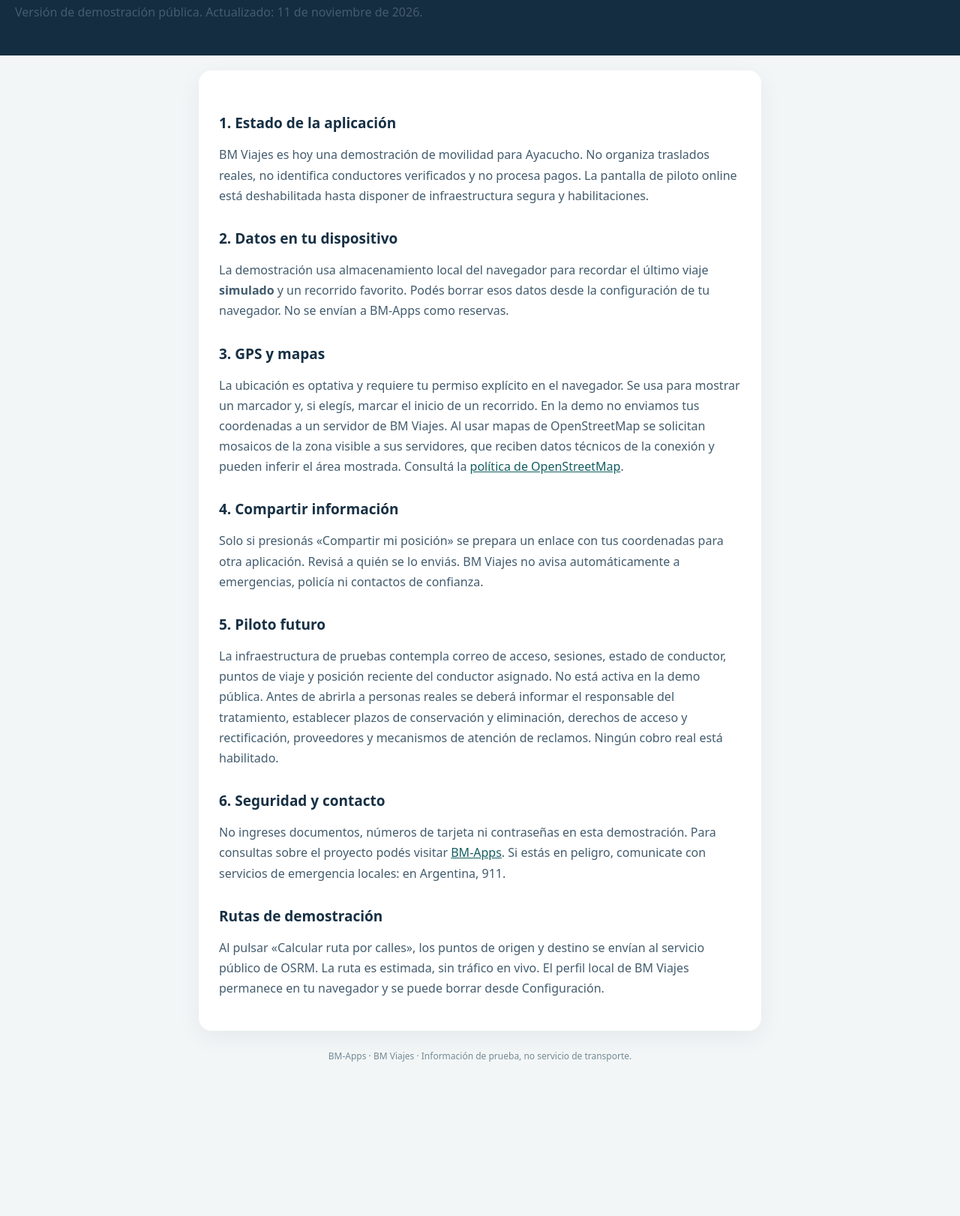
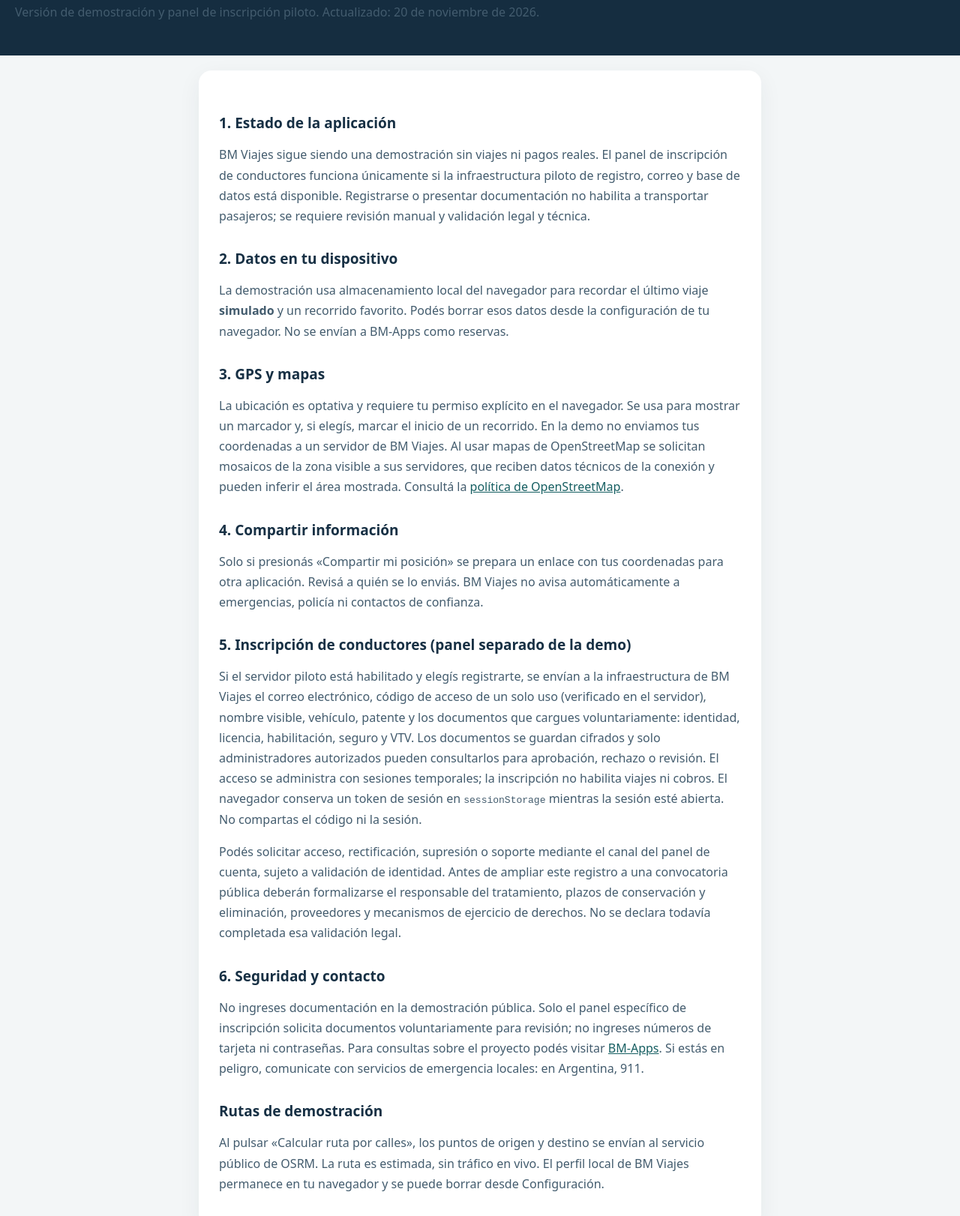
Before and after one commit to fernandomembrilla53-dot/Ver-en-mi-, a plain HTML site: page bm-viajes/privacidad.html in a window 1280 px wide. Shown: the part 128-1750 px from the top of the page at 75% size. Before the commit the page ends 1570 px from the top, so only its background shows below. Drawn offline with Linux system fonts and the light colour scheme.

Commit message:
BM Viajes: disclose pilot driver enrollment data, consent and privacy limits

```diff
--- a/bm-viajes/privacidad.html
+++ b/bm-viajes/privacidad.html
@@ -1,12 +1,12 @@
 <!doctype html><html lang="es-AR"><head><meta charset="utf-8"><meta name="viewport" content="width=device-width,initial-scale=1">
 <meta name="theme-color" content="#142c40"><link rel="icon" href="./icon.svg"><title>Privacidad | BM Viajes</title>
 <style>:root{font-family:system-ui,-apple-system,Segoe UI,sans-serif;color:#173044;background:#f3f6f7}body{margin:0}header{background:#152d40;color:white;padding:28px 20px}header a{color:#ffcd72}main{max-width:750px;margin:20px auto;padding:0 18px}article{background:white;padding:27px;border-radius:17px;box-shadow:0 9px 30px #152d4010}h1{font-size:30px}h2{font-size:19px;margin-top:30px}p,li{line-height:1.7;color:#435c6e}a{color:#155e61}footer{text-align:center;font-size:12px;color:#738994;margin:25px}</style>
-</head><body><header><a href="./">Volver a BM Viajes</a><h1>Privacidad de BM Viajes</h1><p>Versión de demostración pública. Actualizado: 11 de noviembre de 2026.</p></header>
+</head><body><header><a href="./">Volver a BM Viajes</a><h1>Privacidad de BM Viajes</h1><p>Versión de demostración y panel de inscripción piloto. Actualizado: 20 de noviembre de 2026.</p></header>
 <main><article>
-<h2>1. Estado de la aplicación</h2><p>BM Viajes es hoy una demostración de movilidad para Ayacucho. No organiza traslados reales, no identifica conductores verificados y no procesa pagos. La pantalla de piloto online está deshabilitada hasta disponer de infraestructura segura y habilitaciones.</p>
+<h2>1. Estado de la aplicación</h2><p>BM Viajes sigue siendo una demostración sin viajes ni pagos reales. El panel de inscripción de conductores funciona únicamente si la infraestructura piloto de registro, correo y base de datos está disponible. Registrarse o presentar documentación no habilita a transportar pasajeros; se requiere revisión manual y validación legal y técnica.</p>
 <h2>2. Datos en tu dispositivo</h2><p>La demostración usa almacenamiento local del navegador para recordar el último viaje <strong>simulado</strong> y un recorrido favorito. Podés borrar esos datos desde la configuración de tu navegador. No se envían a BM-Apps como reservas.</p>
 <h2>3. GPS y mapas</h2><p>La ubicación es optativa y requiere tu permiso explícito en el navegador. Se usa para mostrar un marcador y, si elegís, marcar el inicio de un recorrido. En la demo no enviamos tus coordenadas a un servidor de BM Viajes. Al usar mapas de OpenStreetMap se solicitan mosaicos de la zona visible a sus servidores, que reciben datos técnicos de la conexión y pueden inferir el área mostrada. Consultá la <a href="https://osmfoundation.org/wiki/Privacy_Policy" rel="noopener noreferrer" target="_blank">política de OpenStreetMap</a>.</p>
 <h2>4. Compartir información</h2><p>Solo si presionás «Compartir mi posición» se prepara un enlace con tus coordenadas para otra aplicación. Revisá a quién se lo enviás. BM Viajes no avisa automáticamente a emergencias, policía ni contactos de confianza.</p>
-<h2>5. Piloto futuro</h2><p>La infraestructura de pruebas contempla correo de acceso, sesiones, estado de conductor, puntos de viaje y posición reciente del conductor asignado. No está activa en la demo pública. Antes de abrirla a personas reales se deberá informar el responsable del tratamiento, establecer plazos de conservación y eliminación, derechos de acceso y rectificación, proveedores y mecanismos de atención de reclamos. Ningún cobro real está habilitado.</p>
-<h2>6. Seguridad y contacto</h2><p>No ingreses documentos, números de tarjeta ni contraseñas en esta demostración. Para consultas sobre el proyecto podés visitar <a href="https://bm-apps.pages.dev/" rel="noopener noreferrer">BM-Apps</a>. Si estás en peligro, comunicate con servicios de emergencia locales: en Argentina, 911.</p>
+<h2>5. Inscripción de conductores (panel separado de la demo)</h2><p>Si el servidor piloto está habilitado y elegís registrarte, se envían a la infraestructura de BM Viajes el correo electrónico, código de acceso de un solo uso (verificado en el servidor), nombre visible, vehículo, patente y los documentos que cargues voluntariamente: identidad, licencia, habilitación, seguro y VTV. Los documentos se guardan cifrados y solo administradores autorizados pueden consultarlos para aprobación, rechazo o revisión. El acceso se administra con sesiones temporales; la inscripción no habilita viajes ni cobros. El navegador conserva un token de sesión en <code>sessionStorage</code> mientras la sesión esté abierta. No compartas el código ni la sesión.</p><p>Podés solicitar acceso, rectificación, supresión o soporte mediante el canal del panel de cuenta, sujeto a validación de identidad. Antes de ampliar este registro a una convocatoria pública deberán formalizarse el responsable del tratamiento, plazos de conservación y eliminación, proveedores y mecanismos de ejercicio de derechos. No se declara todavía completada esa validación legal.</p>
+<h2>6. Seguridad y contacto</h2><p>No ingreses documentación en la demostración pública. Solo el panel específico de inscripción solicita documentos voluntariamente para revisión; no ingreses números de tarjeta ni contraseñas. Para consultas sobre el proyecto podés visitar <a href="https://bm-apps.pages.dev/" rel="noopener noreferrer">BM-Apps</a>. Si estás en peligro, comunicate con servicios de emergencia locales: en Argentina, 911.</p>
 <section><h2>Rutas de demostración</h2><p>Al pulsar «Calcular ruta por calles», los puntos de origen y destino se envían al servicio público de OSRM. La ruta es estimada, sin tráfico en vivo. El perfil local de BM Viajes permanece en tu navegador y se puede borrar desde Configuración.</p></section></article></main><footer>BM-Apps · BM Viajes · Información de prueba, no servicio de transporte.</footer></body></html>
```
